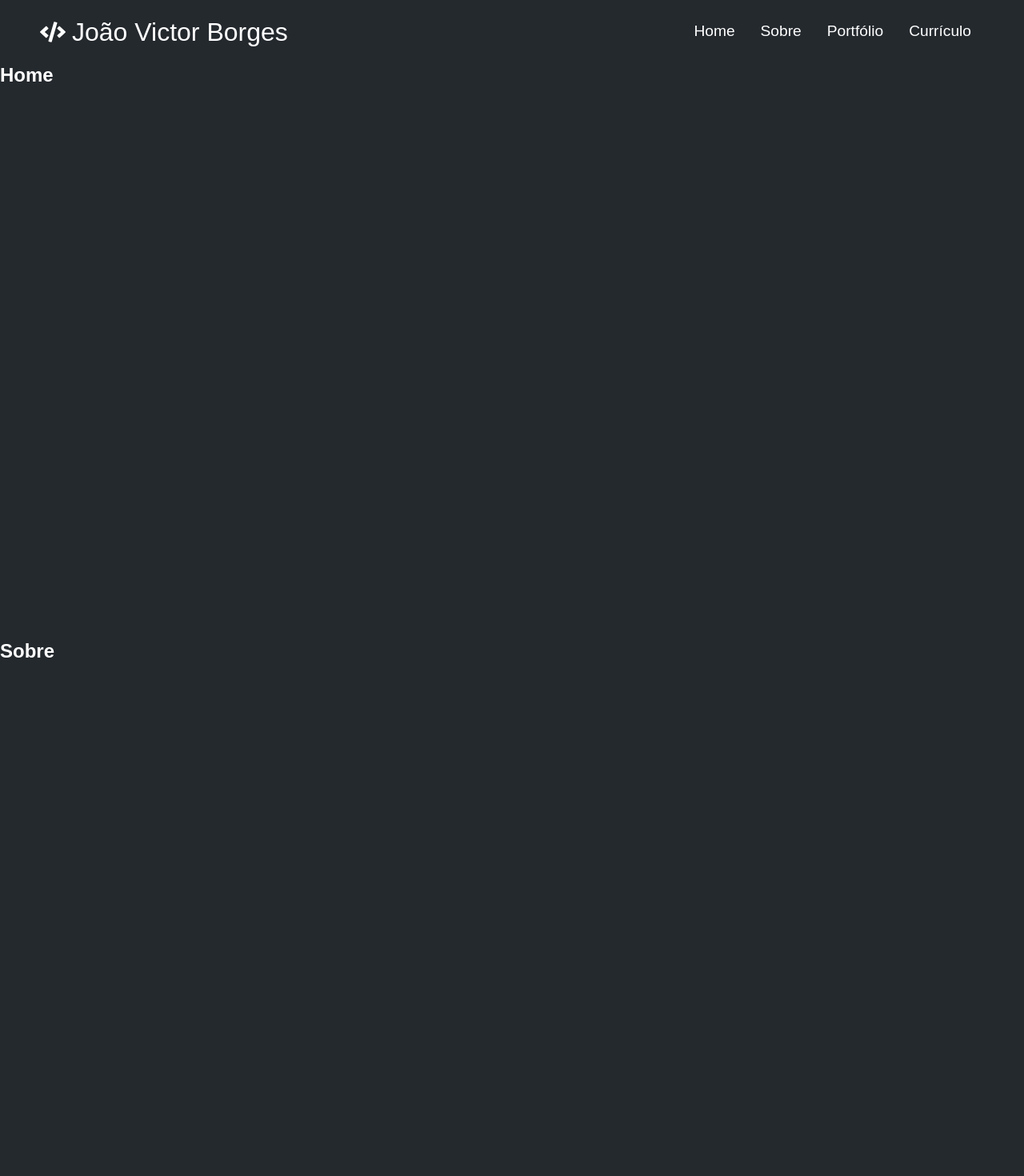
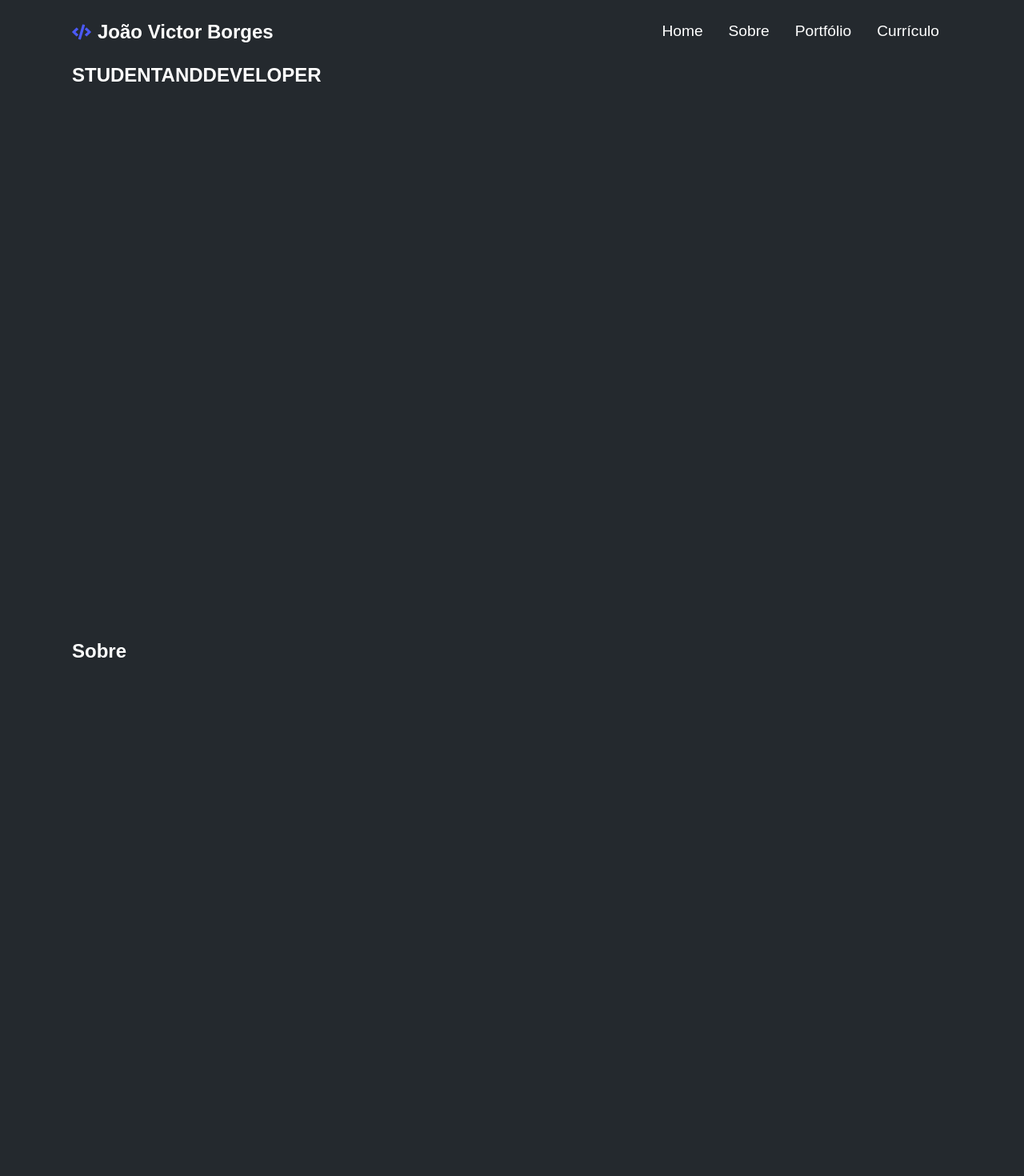
Before and after one commit to victorborges97/victorborges97.github.io, a React (Create React App) app: page / in a window 1280 px wide. Shown: the top 1470 px of the page at 80% size. Built offline with nearby package versions, Linux system fonts and the light colour scheme.

Commit message:
Definição de Max-Width
Foi definido para tadas as sections o max- width

```diff
--- a/src/components/Home/index.js
+++ b/src/components/Home/index.js
@@ -1,12 +1,16 @@
 import React from "react";
 
-import { Container } from "./styles";
+import { SectionHome } from "./styles";
 
 const Home = () => {
   return (
-    <Container id="home">
-      <h2>Home</h2>
-    </Container>
+    <SectionHome id="home">
+      <h2>
+        <span>STUDENT</span>
+        <span>AND</span>
+        <span>DEVELOPER</span>
+      </h2>
+    </SectionHome>
   );
 };
 
--- a/src/components/Home/styles.js
+++ b/src/components/Home/styles.js
@@ -1,6 +1,7 @@
 import styled from "styled-components";
+import { Container } from "../../styles/GlobalStyles";
 
-export const Container = styled.div`
+export const SectionHome = styled(Container)`
   height: 90vh;
 `;
 
--- a/src/components/NavBar/index.js
+++ b/src/components/NavBar/index.js
@@ -34,7 +34,7 @@ const NavBar = () => {
     <Nav background={NavBar}>
       <NavBarContainer>
         <NavLogo to="/" hover={NavBar}>
-          <NavIcon />
+          <NavIcon hover={NavBar} />
           João Victor Borges
         </NavLogo>
         <MobileIcon onClick={handleClickMenuMobile} hover={NavBar}>
--- a/src/components/NavBar/styles.js
+++ b/src/components/NavBar/styles.js
@@ -28,9 +28,10 @@ export const NavLogo = styled(Link)`
   justify-self: flex-start;
   cursor: pointer;
   text-decoration: none;
-  font-size: 2rem;
+  font-size: 1.5rem;
   display: flex;
   align-items: center;
+  font-weight: bold;
 
   &:hover {
     color: ${(props) => (props.hover ? "#24292e" : "#4b59f7")};
@@ -39,6 +40,7 @@ export const NavLogo = styled(Link)`
 
 export const NavIcon = styled(FaCode)`
   margin-right: 0.5rem;
+  color: ${(props) => (props.hover ? "#24292e" : "#4b59f7")};
 `;
 
 export const MobileIcon = styled.div`
--- a/src/components/Portifolio/index.js
+++ b/src/components/Portifolio/index.js
@@ -1,12 +1,12 @@
 import React from "react";
 
-import { Container } from "./styles";
+import { Section } from "./styles";
 
 const Portifolio = () => {
   return (
-    <Container id="portifolio">
+    <Section id="portifolio">
       <h2>Portifólio</h2>
-    </Container>
+    </Section>
   );
 };
 
--- a/src/components/Portifolio/styles.js
+++ b/src/components/Portifolio/styles.js
@@ -1,6 +1,7 @@
 import styled from "styled-components";
+import { Container } from "../../styles/GlobalStyles";
 
-export const Container = styled.div`
+export const Section = styled(Container)`
   height: 90vh;
 `;
 
--- a/src/components/Sobre/index.js
+++ b/src/components/Sobre/index.js
@@ -1,12 +1,12 @@
 import React from "react";
 
-import { Container } from "./styles";
+import { Section } from "./styles";
 
 const Sobre = () => {
   return (
-    <Container id="sobre">
+    <Section id="sobre">
       <h2>Sobre</h2>
-    </Container>
+    </Section>
   );
 };
 
--- a/src/components/Sobre/styles.js
+++ b/src/components/Sobre/styles.js
@@ -1,6 +1,7 @@
 import styled from "styled-components";
+import { Container } from "../../styles/GlobalStyles";
 
-export const Container = styled.div`
+export const Section = styled(Container)`
   height: 90vh;
 `;
 
--- a/src/styles/GlobalStyles.js
+++ b/src/styles/GlobalStyles.js
@@ -28,7 +28,7 @@ export default createGlobalStyle`
 export const Container = styled.div`
   z-index: 1;
   width: 100%;
-  max-width: 1300px;
+  max-width: 1200px;
   margin-left: auto;
   margin-right: auto;
   padding-left: 50px;
```
